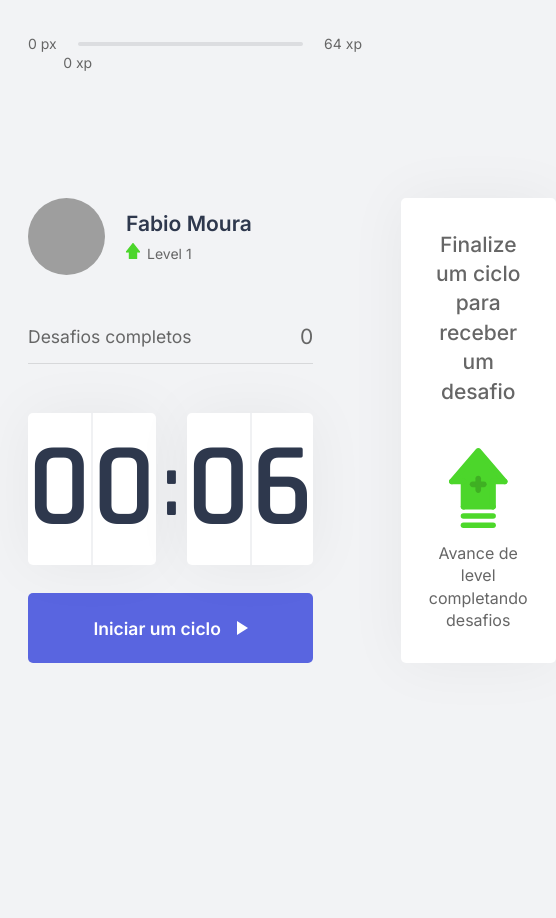
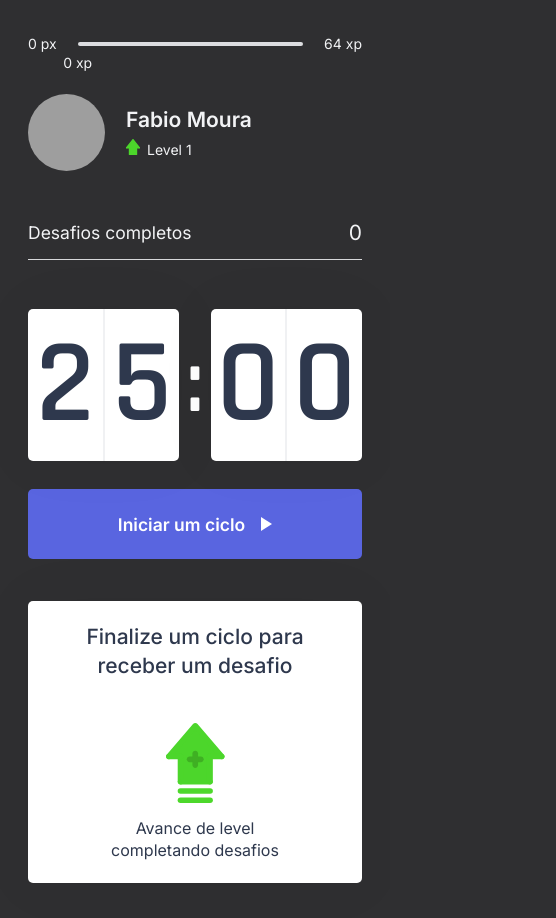
Before and after one commit to fabiomoura-m/moveit, a Next.js app: page / in a window 390 px wide. Shown: the whole page, 556 px wide, since content can reach past the window. Before the commit the page ends 844 px from the top, so only its background shows below. Built offline with nearby package versions, Linux system fonts and the light colour scheme; grey boxes are pictures that could not be loaded.

Commit message:
style: change colors and responsive layput

```diff
--- a/src/contexts/CountdownContext.tsx
+++ b/src/contexts/CountdownContext.tsx
@@ -27,7 +27,7 @@ export const CountdownContext = createContext({} as CountdownContextData);
 export function CountdownProvider({ children }: CountdownProviderProps) {
     const { startNewChallenge } = useContext(ChallengesContext);
 
-    const [time, setTime] = useState(0.1 * 60);
+    const [time, setTime] = useState(25 * 60);
     const [isActive, setIsActive] = useState(false);
     const [hasFinished, setHasFinished] = useState(false);
 
@@ -41,7 +41,7 @@ export function CountdownProvider({ children }: CountdownProviderProps) {
         clearTimeout(countdownTimeout);
         setIsActive(false);
         setHasFinished(false);
-        setTime(0.1 * 60);
+        setTime(25 * 60);
     }
 
     useEffect(() => {
--- a/src/styles/components/ChallengeBox.module.css
+++ b/src/styles/components/ChallengeBox.module.css
@@ -5,6 +5,7 @@
     border-radius: 5px;
     box-shadow: 0 0 60px rgba(0, 0, 0, 0.05);
     padding: 1.5rem 2rem;
+    color: var(--title);
 
     display: flex;
     flex-direction: column;
@@ -101,3 +102,12 @@
 .challengeActive footer button:hover {
     filter: brightness(0.9);
 }
+
+@media (max-width: 650px) {
+    .challengeActive header {
+        margin-bottom: 1rem;
+    }
+    .challengeActive main p {
+        margin-bottom: 1rem;
+    }
+}
--- a/src/styles/components/Countdown.module.css
+++ b/src/styles/components/Countdown.module.css
@@ -33,6 +33,7 @@
 .countdownContainer > span {
     font-size: 6.25rem;
     margin: 0 0.5rem;
+    color: var(--white);
 }
 
 .countdownButton {
@@ -61,17 +62,17 @@
 }
 
 .countdownButtonActive {
-    background-color: var(--white);
-    color: var(--title);
+    background-color: var(--red);
+    color: var(--white);
 }
 
 .countdownButtonActive:not(:disabled):hover {
-    background-color: var(--red);
+    background-color: var(--darkred);
     color: var(--white);
 }
 
 .countdownButton:disabled {
     background-color: var(--white);
-    color: var(--text);
+    color: var(--title);
     cursor: not-allowed;
 }
--- a/src/styles/components/Profile.module.css
+++ b/src/styles/components/Profile.module.css
@@ -15,7 +15,7 @@
 .profileContainer div strong {
     font-size: 1.5rem;
     font-weight: 600;
-    color: var(--title);
+    color: var(--text);
 }
 
 .profileContainer div p {
--- a/src/styles/globals.css
+++ b/src/styles/globals.css
@@ -3,15 +3,15 @@
     padding: 0;
     box-sizing: border-box;
 }
-
 :root {
     --white: #fff;
-    --background: #f2f3f5;
+    --background: #2f2f31;
     --gray-line: #dcdde0;
-    --text: #666666;
+    --text: #f2f3f5;
     --text-highlight: #b3b9ff;
     --title: #2e384d;
     --red: #e83f5b;
+    --darkred: #af2940;
     --green: #4cd62b;
     --blue: #5965e0;
     --blue-dark: #4953b8;
@@ -33,6 +33,7 @@
 body {
     background-color: var(--background);
     color: var(--text);
+    -webkit-font-smoothing: antialiased;
 }
 
 body,
--- a/src/styles/pages/Home.module.css
+++ b/src/styles/pages/Home.module.css
@@ -16,3 +16,14 @@
     gap: 6.25rem;
     align-content: center;
 }
+
+@media (max-width: 650px) {
+    .container {
+        height: 100%;
+    }
+    .container section {
+        grid-template-columns: 1fr;
+        margin-top: 3rem;
+        gap: 3rem;
+    }
+}
```
